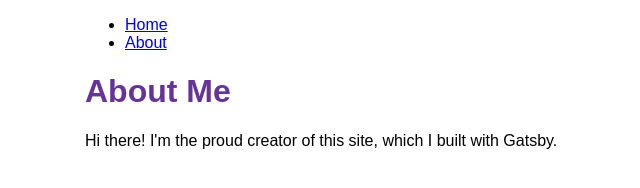
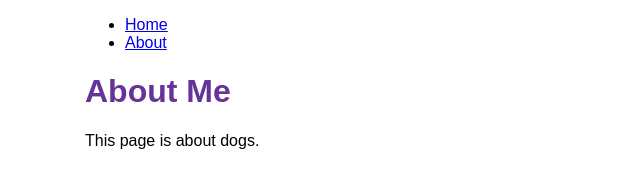
Before and after one commit to SchoolOfCode/hackathon-next-gatsby-rad, a Gatsby site: page /about in a window 1280 px wide. Shown: the whole page, without its empty margins (305-945 px from the left). Built offline with nearby package versions, Linux system fonts and the light colour scheme; Gatsby itself is replaced by a stand-in of ours.

Commit message:
changed p tags

```diff
--- a/src/pages/about.js
+++ b/src/pages/about.js
@@ -4,7 +4,7 @@ import Layout from '../components/layout'
 const AboutPage = () => {
   return (
     <Layout pageTitle="About Me">
-      <p>Hi there! I'm the proud creator of this site, which I built with Gatsby.</p>
+      <p>This page is about dogs.</p>
     </Layout>
   )
 }
```
Also changed, not shown: src/pages/404.js (+9 -9 lines), src/pages/index.js (+6 -6 lines).
